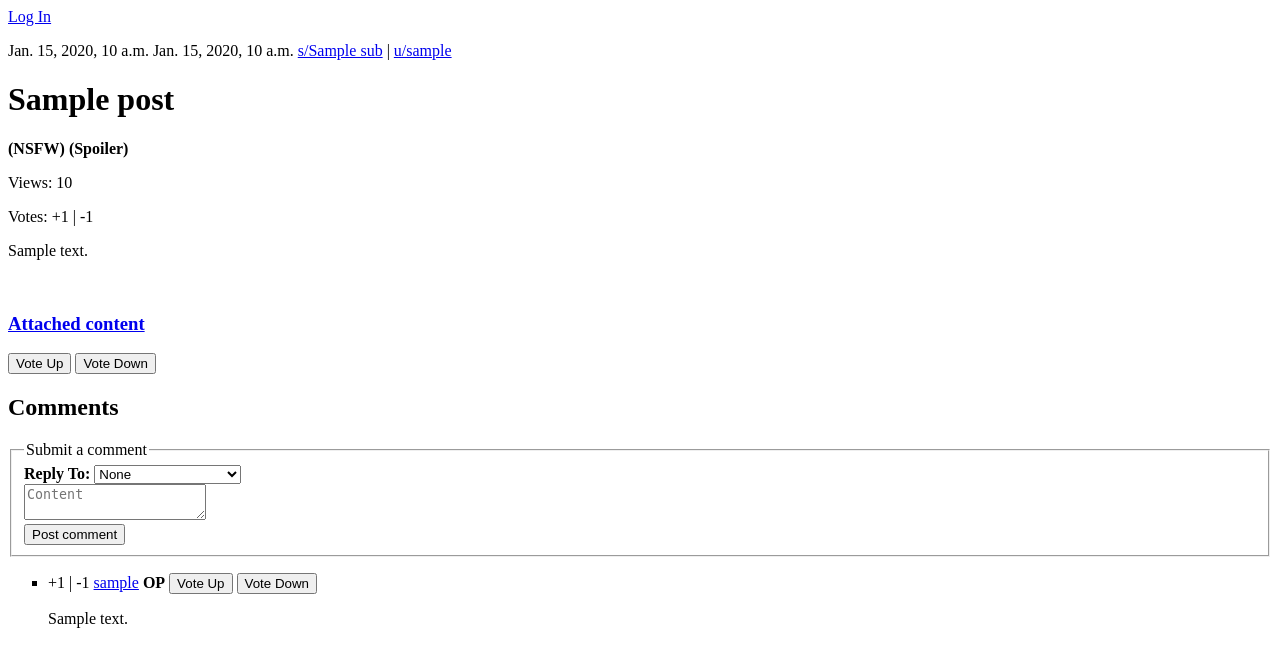
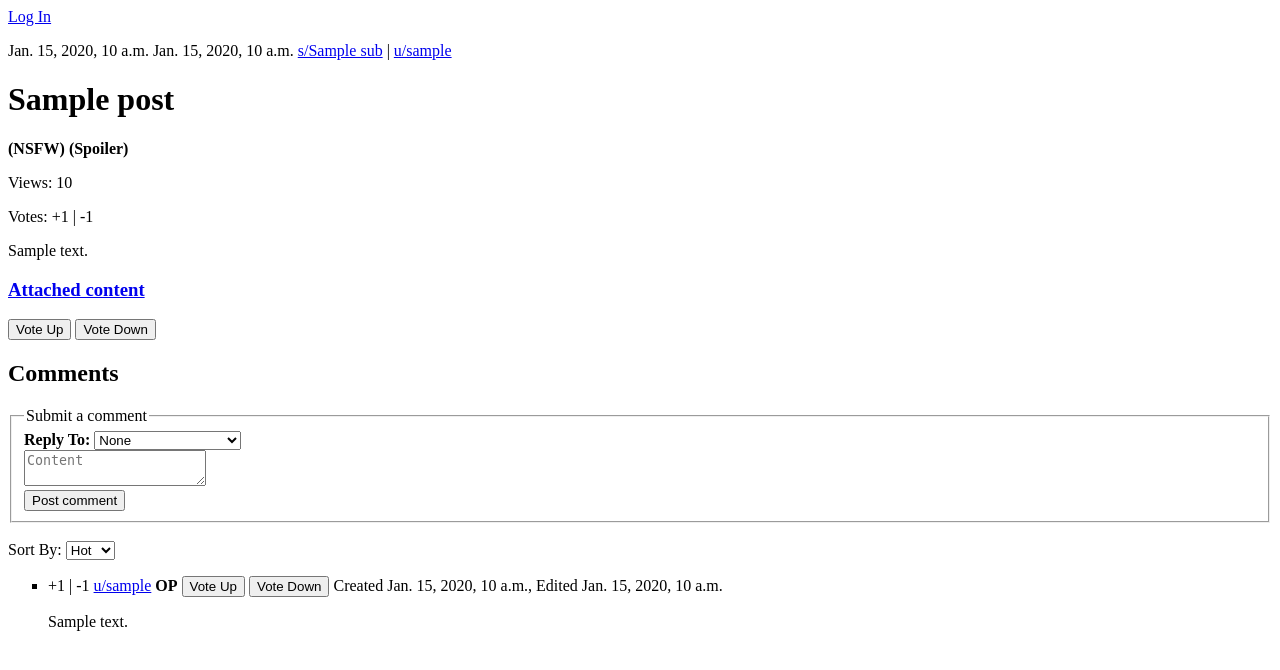
Before and after one commit to andreholman/red, a Django app: a page that uses red/templates/red/post.html in a window 1280 px wide. Shown: the top 670 px of the page. Run offline with Django 4.2, Linux system fonts and the light colour scheme; tables that the repository leaves empty hold one stand-in row (values such as "Sample post").

Commit message:
Add comment sorting options

```diff
--- a/red/models.py
+++ b/red/models.py
@@ -1,5 +1,6 @@
 from dateutil.relativedelta import relativedelta
 from unittest.util import _MAX_LENGTH
+from math import log10
 
 from django.db import models
 from django.urls import reverse
@@ -45,8 +46,8 @@ class User(AbstractBaseUser, PermissionsMixin):
     email = models.EmailField(max_length=255, unique=True, verbose_name="Email Address")
     avatar = models.CharField(max_length=128, null=True, blank=True)
     description = models.CharField(max_length=256, null=True, blank=True)
-    points = models.IntegerField(default=0)
-    followers = models.IntegerField(default=0)
+    points = models.DecimalField(max_digits=15, decimal_places=6, default=0)
+    followers = models.PositiveIntegerField(default=0)
     is_admin = models.BooleanField(default=False)
 
     flairs = models.ManyToManyField("UserFlair")
@@ -76,11 +77,39 @@ class User(AbstractBaseUser, PermissionsMixin):
 
 # Content Data
 
+class AbstractBaseContent(models.Model):
+    created = models.DateTimeField(auto_now_add=True, null=False, blank=False) # ADD EDITABLE=FALSE TO DISABLE DEBUG
+    edited = models.DateTimeField(null=True, blank=True, default=None)
+    deleted = models.DateTimeField(null=True, blank=True, default=None)
+
+    def soft_delete(self):
+        self.deleted = timezone.now()
+
+    def edit(self):
+        self.edited = timezone.now()
+
+    def score(self):
+        difference = self.likes - self.dislikes
+
+        if difference > 0: majority_vote = 1
+        elif difference == 0: majority_vote = 0
+        else: majority_vote = -1
+
+        if abs(difference) >= 1: z = abs(difference)
+        else: z = 1
+
+        age = (self.created - timezone.now()).total_seconds()
+
+        return log10(z) + (majority_vote * age) / 45000
+
+    class Meta:
+        abstract = True
+
 class Sub(models.Model):
     created = models.DateTimeField(auto_now_add=True, editable=False, null=False, blank=False)
 
     name = models.CharField(max_length=16, validators=[RegexValidator(regex=r"^[0-9a-zA-Z]*$", message="Sub name must be alphanumeric.", code="nomatch")], unique=True)
-    followers = models.IntegerField(default=0)
+    followers = models.PositiveIntegerField(default=0)
     mods = models.ManyToManyField("User")
     pinned_post = models.ForeignKey("Post", on_delete=models.CASCADE, default=None, null=True, blank=True, related_name="pinned")
 
@@ -107,11 +136,7 @@ class UserFlair(models.Model):
     def __str__(self):
         return f"{self.text} in {self.sub}"
 
-class Post(models.Model):
-    created = models.DateTimeField(auto_now_add=True, editable=False, null=False, blank=False)
-    edited = models.DateTimeField(null=True, blank=True, default=None)
-    deleted = models.DateTimeField(null=True, blank=True, default=None)
-
+class Post(AbstractBaseContent):
     sub = models.ForeignKey(Sub, on_delete=models.CASCADE, related_name="posts")
     author = models.ForeignKey(User, on_delete=models.CASCADE)
     title = models.CharField(max_length=128)
@@ -124,25 +149,14 @@ class Post(models.Model):
     views = models.IntegerField(default=0)
     likes = models.IntegerField(default=0)
     dislikes = models.IntegerField(default=0)
-    points = models.IntegerField(default=0)
 
     def __str__(self):
         return self.title + " by " + self.author.username
 
-    def soft_delete(self):
-        self.deleted = timezone.now()
-
-    def edit(self):
-        self.edited = timezone.now()
-
     def archived(self):
         return (self.created + relativedelta(months=6)) <= timezone.now()
 
-class Comment(models.Model):
-    created = models.DateTimeField(auto_now_add=True, editable=False, null=False, blank=False)
-    edited = models.DateTimeField(null=True, blank=True, default=None)
-    deleted = models.DateTimeField(null=True, blank=True, default=None)
-
+class Comment(AbstractBaseContent):
     author = models.ForeignKey(User, on_delete=models.CASCADE, related_name="comments")
     post = models.ForeignKey(Post, on_delete=models.CASCADE, related_name="comments")
     parent = models.ForeignKey("self", on_delete=models.CASCADE, related_name="comments", null=True, blank=True)
@@ -150,7 +164,6 @@ class Comment(models.Model):
 
     likes = models.IntegerField(default=0)
     dislikes = models.IntegerField(default=0)
-    points = models.IntegerField(default=0)
 
     def __str__(self):
         if len(self.content) > 64:
@@ -162,9 +175,3 @@ class Comment(models.Model):
             return str(self.author) + " replies to " + str(self.parent.author) + ": " + comment_content
         else:
             return str(self.author) + ": " + comment_content
-
-    def soft_delete(self):
-        self.deleted = timezone.now()
-
-    def edit(self):
-        self.edited = timezone.now()
--- a/red/static/red/script/post.js
+++ b/red/static/red/script/post.js
@@ -235,6 +235,15 @@ $(function() {
         })
     })
 
+    $('#comment-sort').on('change', () => {
+        const optionSelected = $("#comment-sort option:selected");
+
+        url = new URL(window.location.href)
+
+        url.searchParams.set("sort", optionSelected.val())
+        window.location.href = url
+    });
+
     // commentOpen = false;
 
     // $("#reply").click(() => {
--- a/red/templates/red/post.html
+++ b/red/templates/red/post.html
@@ -34,7 +34,7 @@
     {% if post.deleted %}
     <p id="content">[deleted]</p><br>
     {% else %}
-    <p id="content">{{post.content|linebreaksbr}}</p><br>
+    <p id="content">{{post.content|linebreaksbr}}</p>
     {% endif %}
 
     {% if post.attached %}
@@ -73,8 +73,15 @@
         <button type="button" id="comment">Post comment</button>
     </fieldset>
     {% endif %}
+    <br>
+    {% if comments %}
+    Sort By:
+    <select id="comment-sort">
+        <option value="hot" {% if sorting == "hot" %} selected {% endif %}>Hot</option>
+        <option value="top" {% if sorting == "top" %} selected {% endif %}>Top</option>
+        <option value="new" {% if sorting == "new" %} selected {% endif %}>New</option>
+    </select>
 
-    {% if comments %}
     <ul type="square">
         {% for comment in comments %}
         <li style="margin-left:{{comment.level}}em" id="{{comment.comment.id}}">
@@ -83,10 +90,9 @@
             {% if comment.comment.deleted or comment.comment.author.deleted %}
             u/[deleted]
             {% else %}
-            <a href='{% url "user" comment.comment.author.username %}'>{{ comment.comment.author }}</a>
+            <a href='{% url "user" comment.comment.author.username %}'>u/{{ comment.comment.author }}</a>
             {% if comment.comment.author == post.author %} <span style="font-weight: bold">OP</span> {% endif %}
             {% endif %}
-
 
             <button type="button" class="comment-vote up" {% if comment.comment.deleted %}disabled{%endif%}>Vote Up</button>
             <button type="button" class="comment-vote down" {% if comment.comment.deleted %}disabled{%endif%}>Vote Down</button>
@@ -94,6 +100,11 @@
             <button type="button" class="comment-update" id="update-{{comment.comment.id}}" {% if comment.comment.deleted %}disabled{%endif%}>Edit</button>
             <button type="button" class="comment-cancel" id="cancel-{{comment.comment.id}}" {% if comment.comment.deleted %}disabled{%endif%} style="display:none;">Cancel</button> {% comment %} for cancelling editing {% endcomment %}
             <button type="button" class="comment-delete" {% if comment.comment.deleted %}disabled{%endif%}>Delete</button>
+            {% endif %}
+
+            Created {{ comment.comment.created}},
+            {% if comment.comment.edited %}
+            Edited {{ comment.comment.edited }}
             {% endif %}
 
             <p id="content-{{comment.comment.id}}" style="display:block;">
--- a/red/views.py
+++ b/red/views.py
@@ -48,26 +48,51 @@ def post(request, sub, post_id):
     if sub != post.sub.name:
         raise Http404("Post does not exist in this sub.")
 
-    comment_depth_list = [] # used by django view to display
-    comments = Comment.objects.order_by("-created")
-    top_level_comments = comments.filter(post__id=int(post.id), parent__id=None)
+    comment_depth_list = [] # used by view to display in order
+    comments = list(Comment.objects.all())
+
+    sort = request.GET.get("sort", "hot").lower() # default = hot
+    print("sorting="+sort)
+    match sort:
+        case "new":
+            comments = sorted(
+                comments,
+                key=lambda i: i.created,
+                reverse=True
+            )
+        case "top":
+            comments = sorted(
+                comments,
+                key=lambda i: i.likes-i.dislikes,
+                reverse=True
+            )
+        case _: # hot
+            comments = sorted(
+                comments,
+                key=lambda i: i.score(),
+                reverse=True
+            )
+    unchecked_comments = comments # items will be popped! do not return
 
     def add_comment(comment, level):
         comment_depth_list.append({"comment": comment, "level": level})
 
     def check_children(comment, level):
-        responses = comments.filter(parent__id=comment.id)
-        for response in responses:
-            add_comment(response, level)
-            if len(responses): # comment has children
-                check_children(response, level + 1)
+        for c in unchecked_comments:
+            if c.parent == comment:
+                add_comment(c, level)
+                check_children(c, level + 1)
+                unchecked_comments.remove(c)
 
-    for comment in top_level_comments:
-        add_comment(comment, 0)
-        replies = comments.filter(parent__id=comment.id)
+    top_level_comments = [c for c in comments if not c.parent and c.post == post]
+
+    for c in top_level_comments:
+        add_comment(c, 0)
+        replies = [reply for reply in comments if reply.parent == c]
         if len(replies): # comment has children
-            check_children(comment, 1)
-    context = {"post": post, "comments": comment_depth_list}
+            check_children(c, 1)
+
+    context = {"post": post, "comments": comment_depth_list, "sorting": sort}
     return render(request, "red/post.html", context)
 
 @cache_control(no_cache=True, must_revalidate=True, no_store=True)
@@ -161,7 +186,7 @@ def execute_vote(direction, liked_already, disliked_already, add_like, remove_li
             add_like()
         elif liked_already:
             remove_like()
-        else: # not liked yet
+        else: # not liked yet or not voted
             add_like()
     elif direction == 0:
         if liked_already:
@@ -169,7 +194,7 @@ def execute_vote(direction, liked_already, disliked_already, add_like, remove_li
             add_dislike()
         elif disliked_already:
             remove_dislike()
-        else: # not disliked yet
+        else: # not disliked yet or not voted
             add_dislike()
     else: # no vote direction specified
         return HttpResponse(status=400)
@@ -199,7 +224,6 @@ def create_post(request, sub):
             nsfw=bool(request.POST.get("nsfw")),
             spoiler=bool(request.POST.get("spoiler")),
             likes=1, # auto like own posts
-            points=1,
         )
         new_post.save()
 
@@ -312,6 +336,8 @@ def create_comment(request, sub, post_id):
             likes=1
         )
         new_comment.save()
+
+        request.user.liked_comments.add(new_comment)
         return HttpResponse(status=204) # no response
     else:
         return request_validated
```
Also changed, not shown: red/migrations/0004_remove_comment_points_remove_post_points.py (added), red/migrations/0005_alter_sub_followers_alter_user_followers.py (added).
